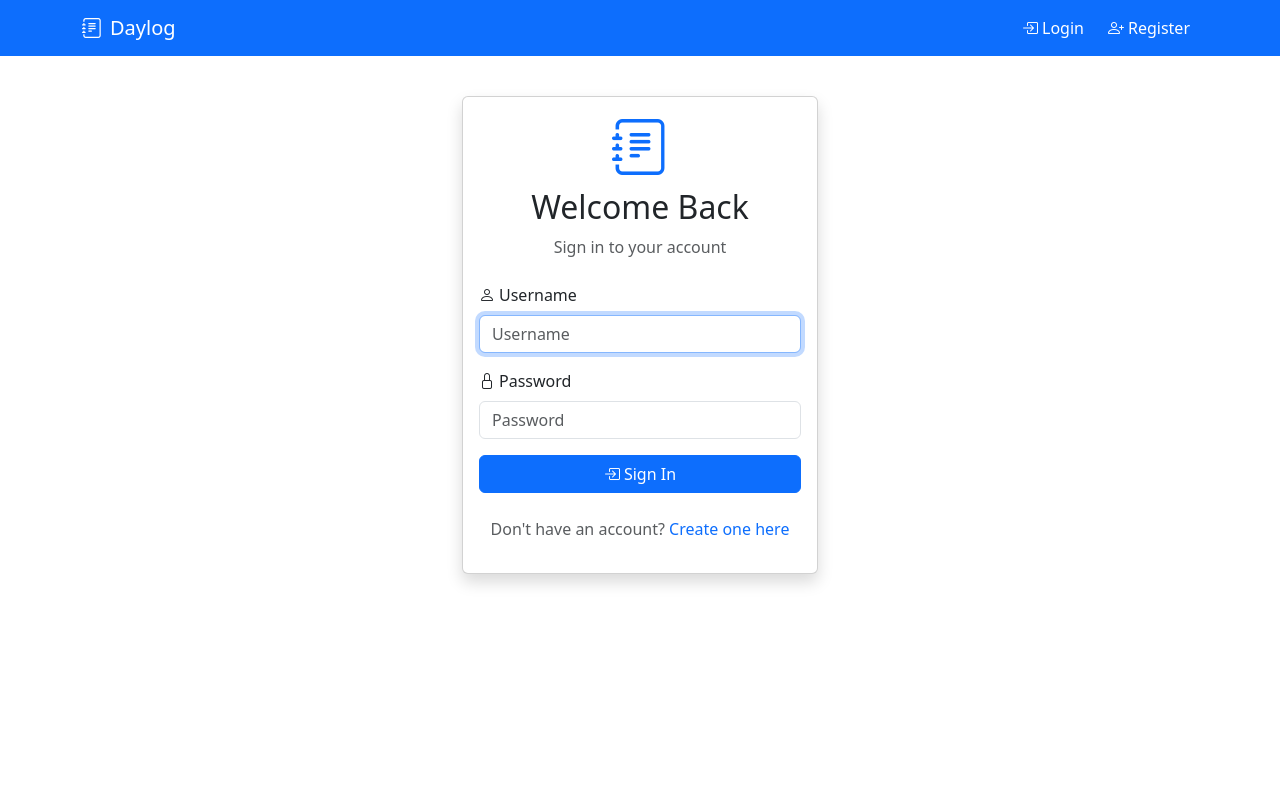
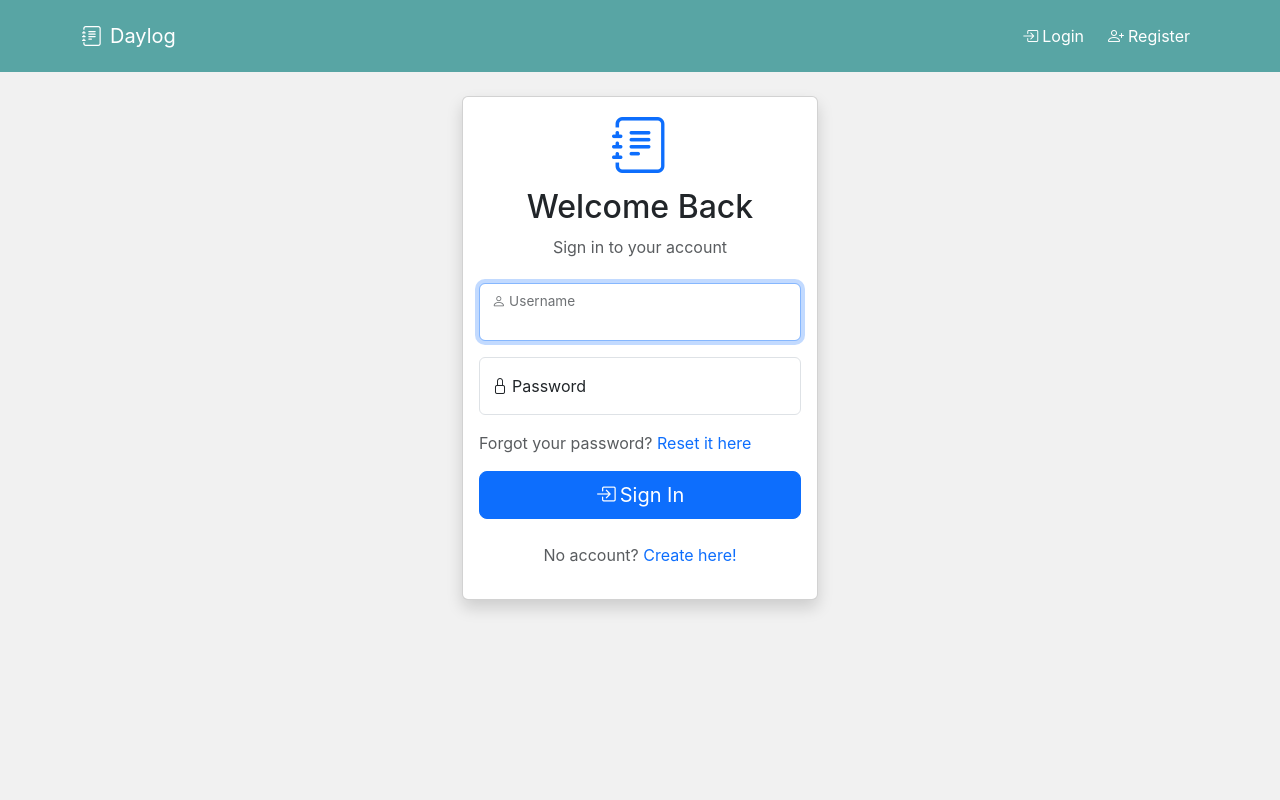
Before and after one commit to bobur-yusupov/daylog, a Django app: page /auth/login/ in a window 1280 px wide. Run offline with Django 5.2, Linux system fonts and the light colour scheme; parts of the project's set-up code (start-up, migrations or seed data) failed here and were passed over; some libraries are stand-ins or nearby versions.

Commit message:
Refactors login page UI and improves navbar styling
Updates the login page with Bootstrap's form-floating layout for better accessibility and styling. Includes enhancements such as spinner feedback for the submit button and minor text adjustments.

Refines navbar styling by introducing a primary color background and padding variables.

Adjusts HTML title structure for consistency and adds new CSS file integration.

```diff
--- /dev/null
+++ b/app/static/css/main.css
@@ -0,0 +1,46 @@
+/* Root variables (light theme defaults) */
+:root {
+	/* Colors */
+	--color-bg: #f1f1f1;
+	--color-surface: #f8f9fb;
+	--color-border: #e6e9ef;
+	--color-primary: #58A5A4;
+    --color-secondary: #75B6DC;
+	--color-muted: #6b7280;
+	--color-accent: #2563eb;
+	--color-success: #16a34a;
+	--color-danger: #dc2626;
+	--color-warning: #f59e0b;
+
+	/* Spacing & sizing */
+	--spacing-1: 4px;
+	--spacing-2: 8px;
+	--spacing-3: 12px;
+	--spacing-4: 16px;
+	--spacing-5: 24px;
+	--container-width: 1100px;
+
+	/* Typography */
+	--font-sans: "Inter", system-ui, -apple-system, "Segoe UI", Roboto, "Helvetica Neue", Arial;
+	--font-mono: ui-monospace, SFMono-Regular, Menlo, Monaco, "Courier New", monospace;
+	--base-font-size: 16px;
+	--heading-weight: 600;
+}
+
+/* [data-theme="dark"] {
+	--color-bg: #0b1220;
+	--color-surface: #0f1724;
+	--color-border: #1f2937;
+	--color-text-primary: #e6eef8;
+	--color-text-muted: #9aa6b2;
+	--color-accent: #3b82f6;
+	--color-success: #22c55e;
+	--color-danger: #f87171;
+	--color-warning: #fbbf24;
+} */
+
+body {
+    background-color: var(--color-bg);
+    color: var(--color-primary);
+    font-family: var(--font-sans);
+}
--- a/app/static/css/styles.css
+++ b/app/static/css/styles.css
@@ -1,17 +1,15 @@
-html,
-body {
-  height: 100%;
-}
-body {
-  display: flex;
-  flex-direction: column;
-  min-height: 100vh;
-}
 main.container {
   flex: 1 0 auto;
 }
 footer {
   flex-shrink: 0;
+}
+
+/* Navbar Styling */
+.navbar {
+    background-color: var(--color-primary);
+    color: white;
+    padding: var(--spacing-4);
 }
 
 /* Journal Pages Styling */
--- a/app/templates/authentication/login.html
+++ b/app/templates/authentication/login.html
@@ -1,6 +1,6 @@
 {% extends 'base.html' %}
 
-{% block title %}Login - Daylog{% endblock %}
+{% block title %}Login{% endblock %}
 
 {% block content %}
 <div class="row justify-content-center">
@@ -16,13 +16,13 @@
                 <form method="post">
                     {% csrf_token %}
 
-                    <div class="mb-3">
+                    <div class="form-floating mb-3">
+                        {{ form.username }}
                         <label for="{{ form.username.id_for_label }}" class="form-label">
-                            <i class="bi bi-person me-1"></i>Username
+                            <i class="bi bi-person me-1" aria-hidden="true"></i>Username
                         </label>
-                        {{ form.username }}
                         {% if form.username.errors %}
-                            <div class="text-danger small mt-1">
+                        <div class="text-danger small mt-1" role="alert">
                             {% for error in form.username.errors %}
                             {{ error }}
                             {% endfor %}
@@ -30,13 +30,13 @@
                         {% endif %}
                     </div>
 
-                    <div class="mb-3">
+                    <div class="form-floating mb-3">
+                        {{ form.password }}
                         <label for="{{ form.password.id_for_label }}" class="form-label">
-                            <i class="bi bi-lock me-1"></i>Password
+                            <i class="bi bi-lock me-1" aria-hidden="true"></i>Password
                         </label>
-                        {{ form.password }}
                         {% if form.password.errors %}
-                            <div class="text-danger small mt-1">
+                        <div class="text-danger small mt-1" role="alert">
                             {% for error in form.password.errors %}
                             {{ error }}
                             {% endfor %}
@@ -51,19 +51,26 @@
                             {% endfor %}
                         </div>
                     {% endif %}
+                    <p class="text-muted">
+                        Forgot your password?
+                        <a class="text-decoration-none">
+                            Reset it here
+                        </a>
+                    </p>
 
                     <div class="d-grid">
-                        <button type="submit" class="btn btn-primary">
-                            <i class="bi bi-box-arrow-in-right me-1"></i>Sign In
+                        <button type="submit" class="btn btn-primary btn-lg" id="submit-btn">
+                            <i class="bi bi-box-arrow-in-right me-1" aria-hidden="true"></i>Sign In
+                            <span class="spinner-border spinner-border-sm d-none" role="status" aria-hidden="true"></span>
                         </button>
                     </div>
                 </form>
 
                 <div class="text-center mt-4">
                     <p class="text-muted">
-                        Don't have an account?
+                        No account?
                         <a href="{% url 'authentication:register' %}" class="text-decoration-none">
-                            Create one here
+                            Create here!
                         </a>
                     </p>
                 </div>
@@ -71,4 +78,11 @@
         </div>
     </div>
 </div>
+
+<script>
+    document.querySelector('#submit-btn').addEventListener('click', function() {
+        this.querySelector('.spinner-border').classList.remove('d-none');
+        this.disabled = true;
+    });
+</script>
 {% endblock %}
--- a/app/templates/base.html
+++ b/app/templates/base.html
@@ -4,17 +4,18 @@
 <head>
     <meta charset="UTF-8">
     <meta name="viewport" content="width=device-width, initial-scale=1.0">
-    <title>{% block title %}Daylog{% endblock %}</title>
+    <title>{% block title %}{% endblock %} - Daylog</title>
     <link href="https://cdn.jsdelivr.net/npm/bootstrap@5.3.0/dist/css/bootstrap.min.css" rel="stylesheet">
     <link href="https://cdn.jsdelivr.net/npm/bootstrap-icons@1.10.0/font/bootstrap-icons.css" rel="stylesheet">
 
     <link rel="stylesheet" href="{% static 'css/styles.css' %}">
+    <link rel="stylesheet" href="{% static 'css/main.css' %}">
     {% block extra_css %}
     {% endblock %}
 </head>
 <body>
     <!-- Navigation -->
-    <nav class="navbar navbar-expand-lg navbar-dark bg-primary">
+    <nav class="navbar navbar-expand-lg navbar-dark">
         <div class="container">
             <a class="navbar-brand" href="/">
                 <i class="bi bi-journal-text me-2"></i>Daylog
```
Lines whose indentation alone changed are shown as unchanged.
